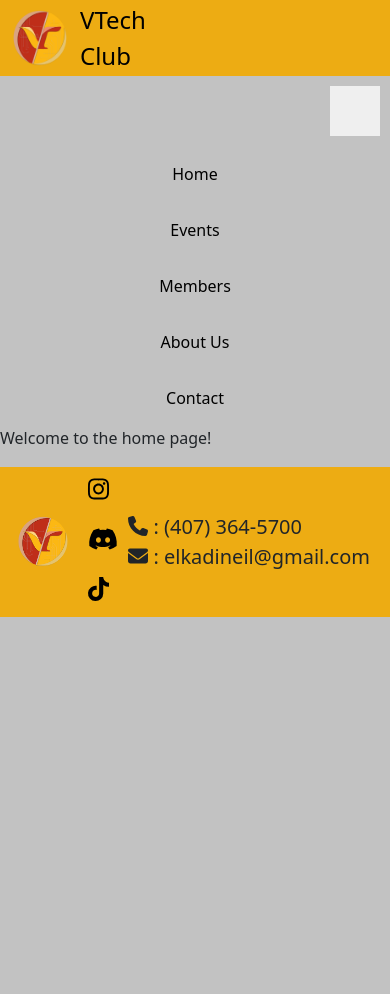
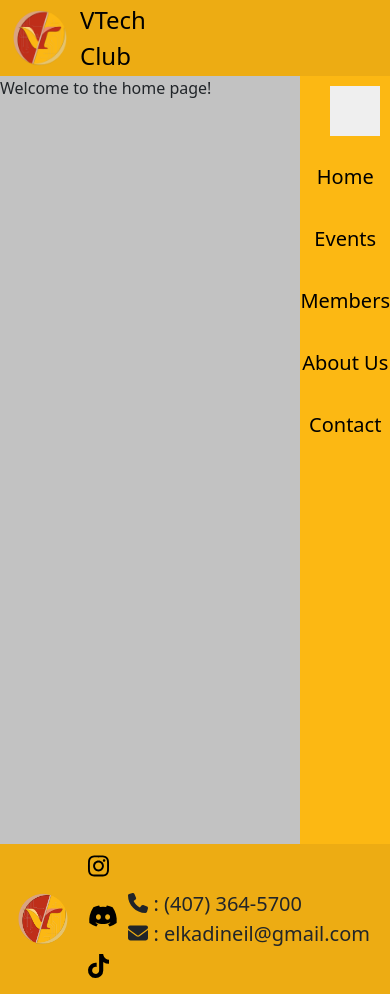
Before and after one commit to Neil925/valenciatechclub, a React (Create React App) app: page / in a window 390 px wide. Shown: the top 994 px of the page. Before the commit the page ends 844 px from the top, so only its background shows below. Built offline with nearby package versions, Linux system fonts and the light colour scheme.

Commit message:
fixed footer issue

```diff
--- a/src/shared/navmenu/NavMenu.scss
+++ b/src/shared/navmenu/NavMenu.scss
@@ -1,12 +1,14 @@
 @import "./_variables";
 
-#navBar {
-  background-color: $navbar-bg;
-  display: flex;
-  justify-content: start;
-  align-items: center;
-  font-size: clamp(1.5rem, 1vw, 7rem);
-  height: $navbar-length;
+#navMenu {
+  float: right;
+  height: calc(100vh - $navbar-length);
+  background-color: $logo-yellow;
+  font-size: 1.25rem;
+  overflow-x: hidden;
+  z-index: 1;
+  transition: 1s;
+  visibility: visible;
 }
 
 #navMenu > nav > a {
```
